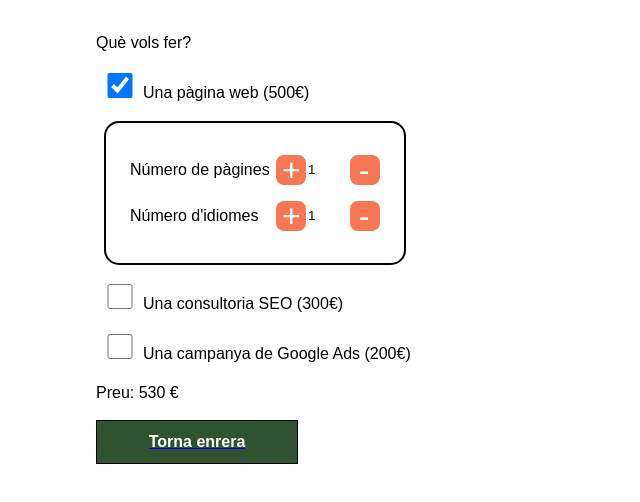
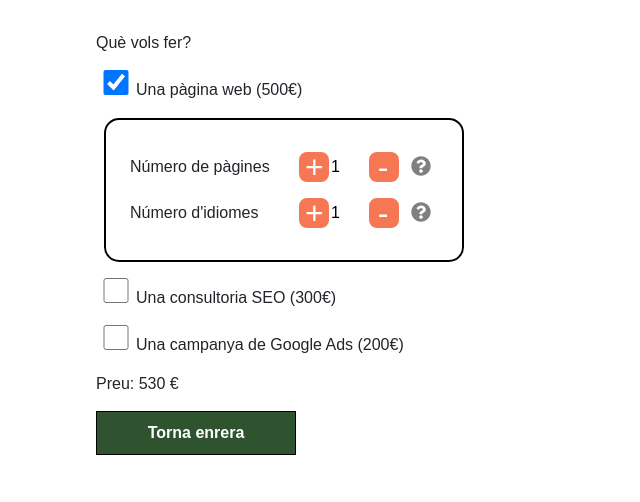
Before and after one commit to jordisz/S7, a Vue app: page / in a window 1280 px wide. Both pictures are taken after a click on the checkbox 120 px from the left and 85 px from the top of the page. Shown: the top 502 px of the page, without its empty margins (0-640 px from the left). Built offline with nearby package versions, Linux system fonts and the light colour scheme.

Commit message:
Add modals (bootstrap) and info icon (fontawesome)

```diff
--- a/package.json
+++ b/package.json
@@ -7,6 +7,10 @@
     "build": "vue-cli-service build"
   },
   "dependencies": {
+    "@fortawesome/fontawesome-svg-core": "^1.2.36",
+    "@fortawesome/free-solid-svg-icons": "^5.15.4",
+    "@fortawesome/vue-fontawesome": "^3.0.0-5",
+    "bootstrap": "^5.1.3",
     "core-js": "^3.6.5",
     "vue": "^3.0.0",
     "vue-router": "^4.0.0-0"
--- a/src/components/Panell.vue
+++ b/src/components/Panell.vue
@@ -1,12 +1,47 @@
 <template>
     <div class="panell">
-      <div class="row">
+
+
+<!-- modals -->
+    <div class="modal fade" id="paginesModal" tabindex="-1" aria-hidden="true">
+        <div class="modal-dialog">
+            <div class="modal-content">
+
+            <div class="modal-body">
+                Indiqueu el número de pàgines que tindrà el vostre lloc web.
+            </div>
+
+            </div>
+        </div>
+    </div>
+    <div class="modal fade" id="idiomesModal" tabindex="-1" aria-hidden="true">
+        <div class="modal-dialog">
+            <div class="modal-content">
+
+            <div class="modal-body">
+                Indiqueu el número d'idiomes que tindrà el vostre lloc web.
+            </div>
+
+            </div>
+        </div>
+    </div>
+
+<!-- panell -->
+    <div class="fila">
         <label>Número de pàgines</label>
         <QuantityInput v-on:quantityChanged="changePagines"/>
+        <button type="button" class="info-button" data-bs-toggle="modal" data-bs-target="#paginesModal">
+        <font-awesome-icon icon="question-circle" />
+        </button>
+
     </div>
-      <div class="row">
+    <div class="fila">
         <label>Número d'idiomes</label>
         <QuantityInput v-on:quantityChanged="changeIdiomes"/>
+    <button type="button" class="info-button" data-bs-toggle="modal" data-bs-target="#idiomesModal">
+        <font-awesome-icon icon="question-circle" />
+        </button>
+
     </div>
   </div>
 </template>
@@ -40,18 +75,40 @@ export default {
 
 <style>
     .panell {
-        width: 250px;
+        width: 360px;
         border: 2px solid black;
         border-radius: 15px;
-        padding: 2em 1.5em;
+        padding: 2em 1.5em 1em 1.5em;
         margin: 1em 0 1em .5em;
     }
-    .row {
+    .fila {
         display: flex;
         justify-content: space-between;
         align-items: center;
-    }
-    .row:first-of-type {
         margin-bottom: 1em;
     }
+    .fila label {
+        width: 18ch;
+    }
+    .info-button {
+        width: 30px;
+        height: 30px;
+        background-color: transparent;
+        border: none;
+        font-size: 1.25rem;
+        color: gray;
+        padding-bottom: -2px;
+        padding-left: 3px;
+    }
+
+    .modal-content {
+        transform: translate(0px, 280px);
+        border: 2px solid black;
+        border-radius: 10px;
+    }
+    @media(min-width: 1000px) {
+        .modal-content {
+            transform: translate(-140px, 280px);
+        }
+    }
 </style>
--- a/src/components/QuantityInput.vue
+++ b/src/components/QuantityInput.vue
@@ -1,5 +1,5 @@
 <template>
-  <div class="container">
+  <div class="quantity-input">
       <button @click="increase">+</button>
       <input type="text"
         @keypress="filtraNumeros"
@@ -39,7 +39,7 @@ export default {
 </script>
 
 <style>
-.container {
+.quantity-input {
     display: flex;
     align-items:center;
 }
@@ -59,6 +59,5 @@ button {
     line-height: 25px;
     padding-left: 4px;
     color: white;
-
 }
 </style>
--- a/src/main.js
+++ b/src/main.js
@@ -1,5 +1,15 @@
-import { createApp } from 'vue'
-import App from './App.vue'
-import router from './router'
+import 'bootstrap';
+import 'bootstrap/dist/css/bootstrap.min.css';
+import { library } from "@fortawesome/fontawesome-svg-core";
+import { faQuestionCircle } from "@fortawesome/free-solid-svg-icons";
+import { FontAwesomeIcon } from "@fortawesome/vue-fontawesome";
+import { createApp } from 'vue';
+import App from './App.vue';
+import router from './router';
 
-createApp(App).use(router).mount('#app')
+library.add(faQuestionCircle);
+
+createApp(App)
+    .use(router)
+    .component("font-awesome-icon", FontAwesomeIcon)
+    .mount('#app');
--- a/src/views/Benvinguda.vue
+++ b/src/views/Benvinguda.vue
@@ -16,7 +16,7 @@
 <style scoped>
   .benvinguda {
     width: 85vw;
-    margin: auto;
+    margin: 2rem auto;
   }
   h1 {
     text-align: center;
--- a/src/views/Home.vue
+++ b/src/views/Home.vue
@@ -97,6 +97,10 @@ export default {
     margin-bottom: 1em;
   }
 
+  a {
+    text-decoration: none;
+  }
+
   .button {
     display: block;
     width: 200px;
```
Also changed, not shown: 1 other file (tests, documents, lock files or other folders). Lines whose indentation alone changed are shown as unchanged.
